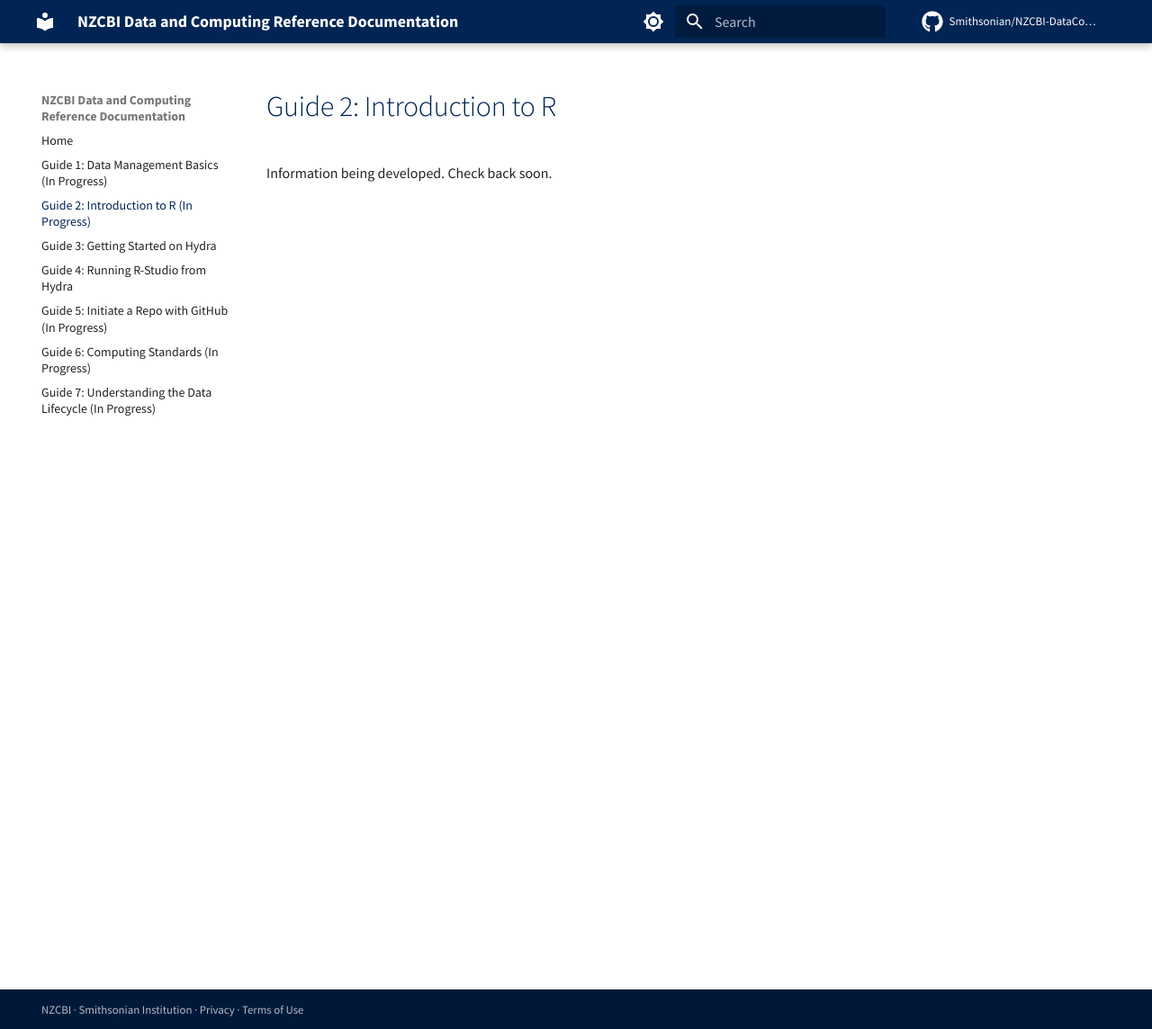
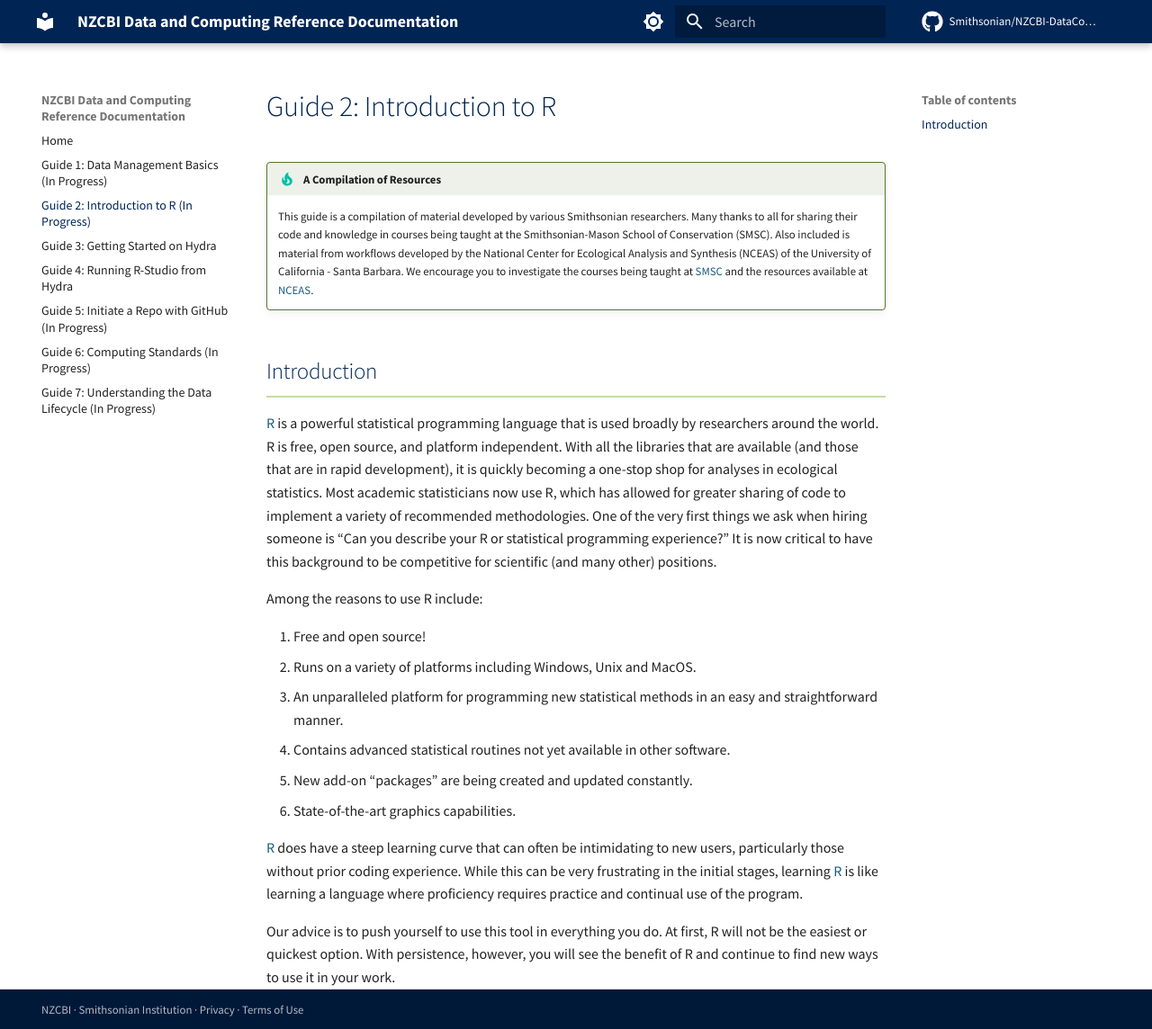
Before and after one commit to Smithsonian/NZCBI-DataComputingDocs, an MkDocs documentation site: the page built from docs/R-Intro.md, in a window 1280 px wide and 1144 px high. Shown: the whole window at 90% size. Built offline with MkDocs 1.6.1 and Material for MkDocs 9.7.7, drawn with Linux system fonts in a browser that asks for light colours; comment, search, counter and statistics services are not loaded.

Commit message:
Update R Intro

```diff
--- a/docs/R-Intro.md
+++ b/docs/R-Intro.md
@@ -1,3 +1,20 @@
 # Guide 2: Introduction to R
 
-Information being developed.  Check back soon.
+!!! tip "A Compilation of Resources"
+    This guide is a compilation of material developed by various Smithsonian researchers. Many thanks to all for sharing their code and knowledge in courses being taught at the Smithsonian-Mason School of Conservation (SMSC). Also included is material from workflows developed by the National Center for Ecological Analysis and Synthesis (NCEAS) of the University of California - Santa Barbara. We encourage you to investigate the courses being taught at [SMSC](https://smconservation.gmu.edu/) and the resources available at [NCEAS](https://www.nceas.ucsb.edu/learning-hub).
+
+## Introduction
+[R](https://cran.r-project.org/) is a powerful statistical programming language that is used broadly by researchers around the world. R is free, open source, and platform independent. With all the libraries that are available (and those that are in rapid development), it is quickly becoming a one-stop shop for analyses in ecological statistics. Most academic statisticians now use R, which has allowed for greater sharing of code to implement a variety of recommended methodologies. One of the very first things we ask when hiring someone is “Can you describe your R or statistical programming experience?” It is now critical to have this background to be competitive for scientific (and many other) positions.
+
+Among the reasons to use R include:
+
+1. Free and open source!
+2. Runs on a variety of platforms including Windows, Unix and MacOS.
+3. An unparalleled platform for programming new statistical methods in an easy and straightforward manner.
+4. Contains advanced statistical routines not yet available in other software.
+5. New add-on “packages” are being created and updated constantly.
+6. State-of-the-art graphics capabilities.
+
+[R](https://cran.r-project.org/) does have a steep learning curve that can often be intimidating to new users, particularly those without prior coding experience. While this can be very frustrating in the initial stages, learning [R](https://cran.r-project.org/) is like learning a language where proficiency requires practice and continual use of the program.
+
+Our advice is to push yourself to use this tool in everything you do. At first, R will not be the easiest or quickest option. With persistence, however, you will see the benefit of R and continue to find new ways to use it in your work.
```
